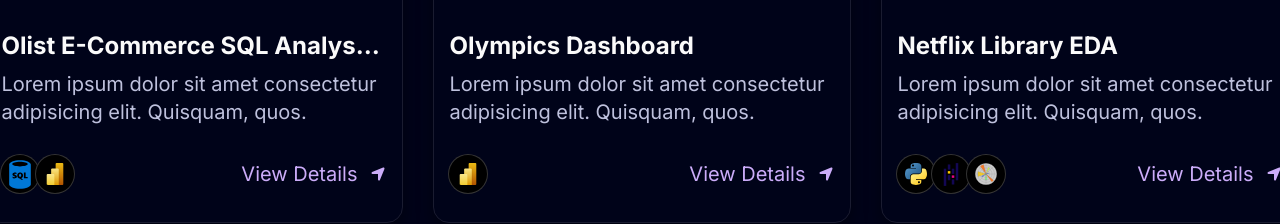
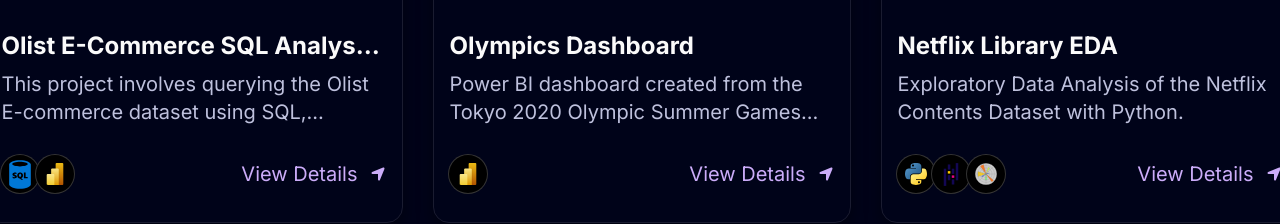
Before and after one commit to jamiesharp/jamiesharp.github.io, a Next.js app: page / in a window 1280 px wide. Shown: the part 1117-1341 px from the top of the page. Built offline with nearby package versions, Linux system fonts and the light colour scheme.

Commit message:
updated desc

```diff
--- a/data/index.ts
+++ b/data/index.ts
@@ -11,7 +11,7 @@
   {
     id: 1,
     title: "Olist E-Commerce SQL Analysis & Dashboard",
-    des: "Lorem ipsum dolor sit amet consectetur adipisicing elit. Quisquam, quos.",
+    des: "This project involves querying the Olist E-commerce dataset using SQL, preparing the data to be imported into Power BI, and designing an interactive dashboard for insightful visualization.",
     img: "/p1.png",
     iconLists: [
       { icon: "/sql.svg", name: "SQL" },
@@ -21,7 +21,7 @@
   {
     id: 2,
     title: "Olympics Dashboard",
-    des: "Lorem ipsum dolor sit amet consectetur adipisicing elit. Quisquam, quos.",
+    des: "Power BI dashboard created from the Tokyo 2020 Olympic Summer Games dataset.",
     img: "/p2.svg",
     iconLists: [
       { icon: "/powerbi.svg", name: "Power BI" },
@@ -30,7 +30,7 @@
   {
     id: 3,
     title: "Netflix Library EDA",
-    des: "Lorem ipsum dolor sit amet consectetur adipisicing elit. Quisquam, quos.",
+    des: "Exploratory Data Analysis of the Netflix Contents Dataset with Python.",
     img: "/p3.svg",
     iconLists: [
       { icon: "/python.svg", name: "Python" },
--- a/public/projects/project-1.html
+++ b/public/projects/project-1.html
@@ -1,9 +1,9 @@
 <div class="max-w-2xl mx-auto bg-white/80 p-8 my-10 space-y-8">
     <h1 class="text-2xl font-semibold mb-2 text-center text-gray-900">Olist Brazilian E-Commerce SQL
         Analysis & Power BI Dashboard</h1>
-    <p class="text-gray-700 text-lg text-center">This project consists of querying the Olist Brazilian e-commerce
-        dataset using SQL, preparing the appropriate data ready for import into Power BI and creating a data
-        visualization dashboard.</p>
+    <p class="text-gray-700 text-lg text-center">This project involves querying the Olist E-commerce dataset
+        using SQL, preparing the data to be imported into Power BI, and designing an interactive dashboard for
+        insightful visualization.</p>
     <div class="flex justify-center">
         <a href="https://www.kaggle.com/olistbr/brazilian-ecommerce"
             class="inline-block px-4 py-2 bg-blue-500 text-white rounded-lg shadow hover:bg-blue-600 transition"
```
Also changed, not shown: 4 other files (tests, documents, lock files or other folders).
